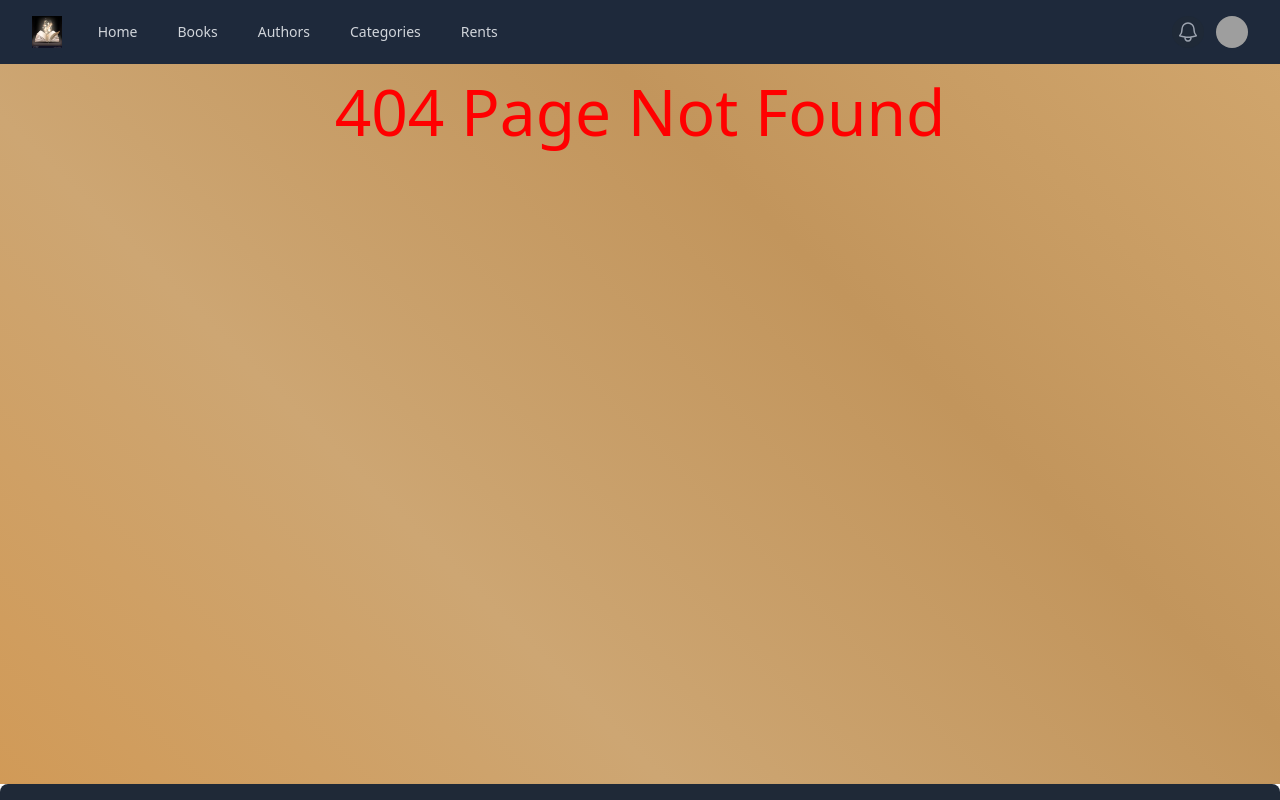
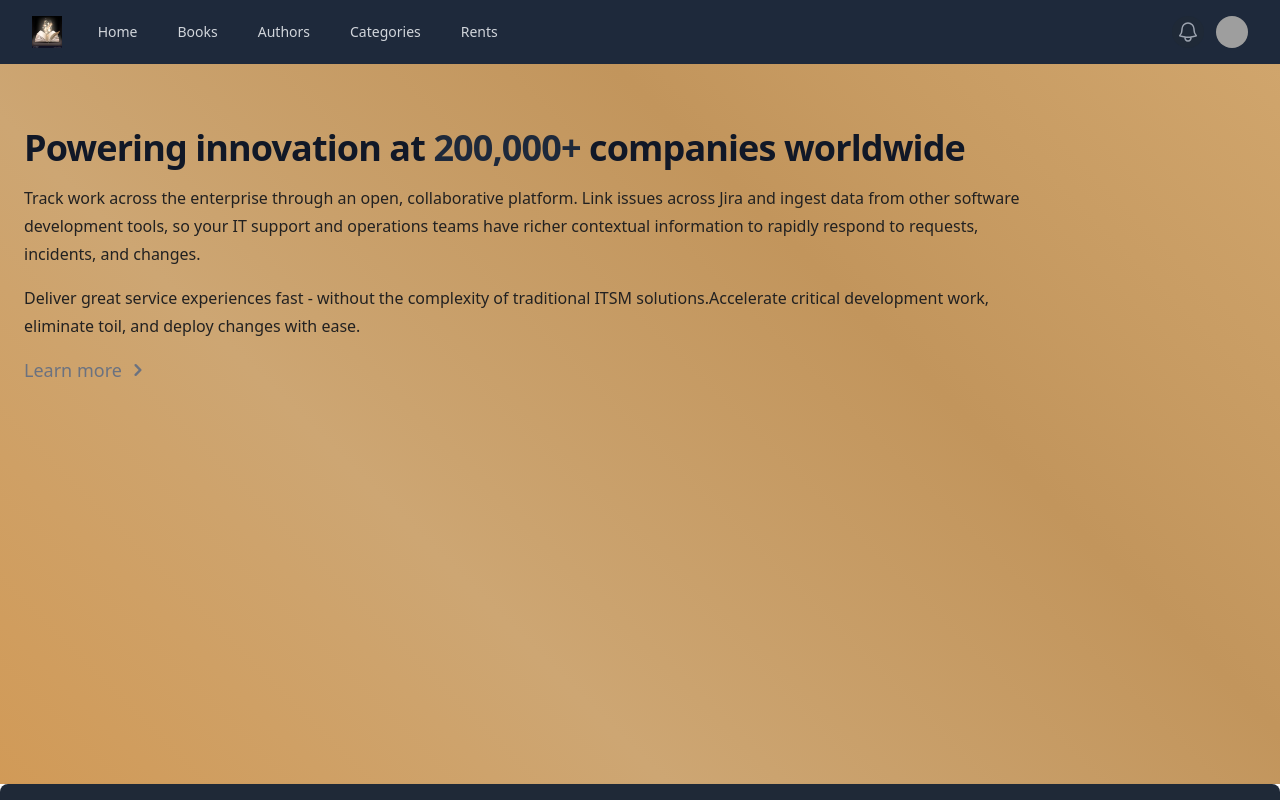
Before and after one commit to Raphaelpmros/Library, a React (Vite) app in the folder frontEnd/: page /about in a window 1280 px wide. Before the commit this address had no page. Shown: the top 800 px of the page. Built offline with nearby package versions, Linux system fonts and the light colour scheme; grey boxes are pictures that could not be loaded.

Commit message:
começando a fazer a pagina about

```diff
--- a/frontEnd/src/App.jsx
+++ b/frontEnd/src/App.jsx
@@ -5,6 +5,7 @@ import { Routes, Route, Router, useLocation } from "react-router-dom";
 import Container from "./components/Container/Container";
 
 import Home from "./pages/home/home";
+import About from "./pages/about/about"
 import NotFound from "./components/NotFound/NotFound";
 
 import NewRent from "./pages/rents/newRents";
@@ -34,6 +35,7 @@ function App() {
       <Container>
         <Routes>
           <Route path="/" element={<Home />} />
+          <Route path="/about"  element={<About />} />
 
           <Route path="/rents/" element={<AllRents />} />
           <Route path="/rents/new" element={<NewRent />} />
--- /dev/null
+++ b/frontEnd/src/pages/about/about.jsx
@@ -0,0 +1,46 @@
+import React from "react";
+
+export default function about() {
+  return (
+    <section>
+      <div className="py-8 px-4 mx-auto max-w-screen-xl lg:py-16 lg:px-6">
+        <div className="max-w-screen-lg text-gray-500 sm:text-lg dark:text-gray-400">
+          <h2 className="mb-4 text-4xl tracking-tight font-bold text-gray-900 dark:text-white">
+            Powering innovation at <span className="font-extrabold">200,000+</span>{" "}
+            companies worldwide
+          </h2>
+          <p className="mb-4 font-light">
+            Track work across the enterprise through an open, collaborative
+            platform. Link issues across Jira and ingest data from other
+            software development tools, so your IT support and operations teams
+            have richer contextual information to rapidly respond to requests,
+            incidents, and changes.
+          </p>
+          <p className="mb-4 font-medium">
+            Deliver great service experiences fast - without the complexity of
+            traditional ITSM solutions.Accelerate critical development work,
+            eliminate toil, and deploy changes with ease.
+          </p>
+          <a
+            href="#"
+            className="inline-flex items-center font-medium text-primary-600 hover:text-primary-800 dark:text-primary-500 dark:hover:text-primary-700"
+          >
+            Learn more
+            <svg
+              className="ml-1 w-6 h-6"
+              fill="currentColor"
+              viewBox="0 0 20 20"
+              xmlns="http://www.w3.org/2000/svg"
+            >
+              <path
+                fill-rule="evenodd"
+                d="M7.293 14.707a1 1 0 010-1.414L10.586 10 7.293 6.707a1 1 0 011.414-1.414l4 4a1 1 0 010 1.414l-4 4a1 1 0 01-1.414 0z"
+                clip-rule="evenodd"
+              ></path>
+            </svg>
+          </a>
+        </div>
+      </div>
+    </section>
+  );
+}
```
